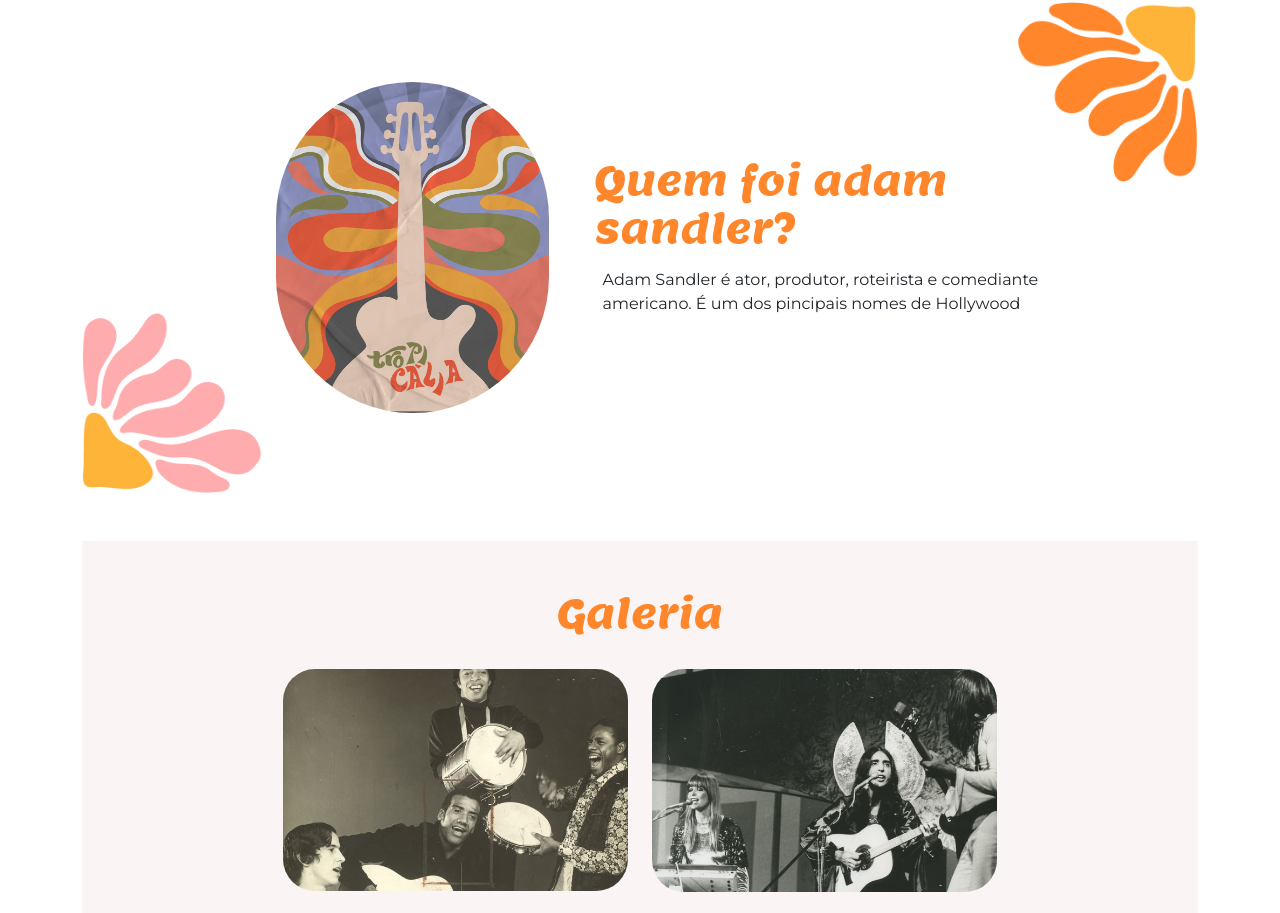
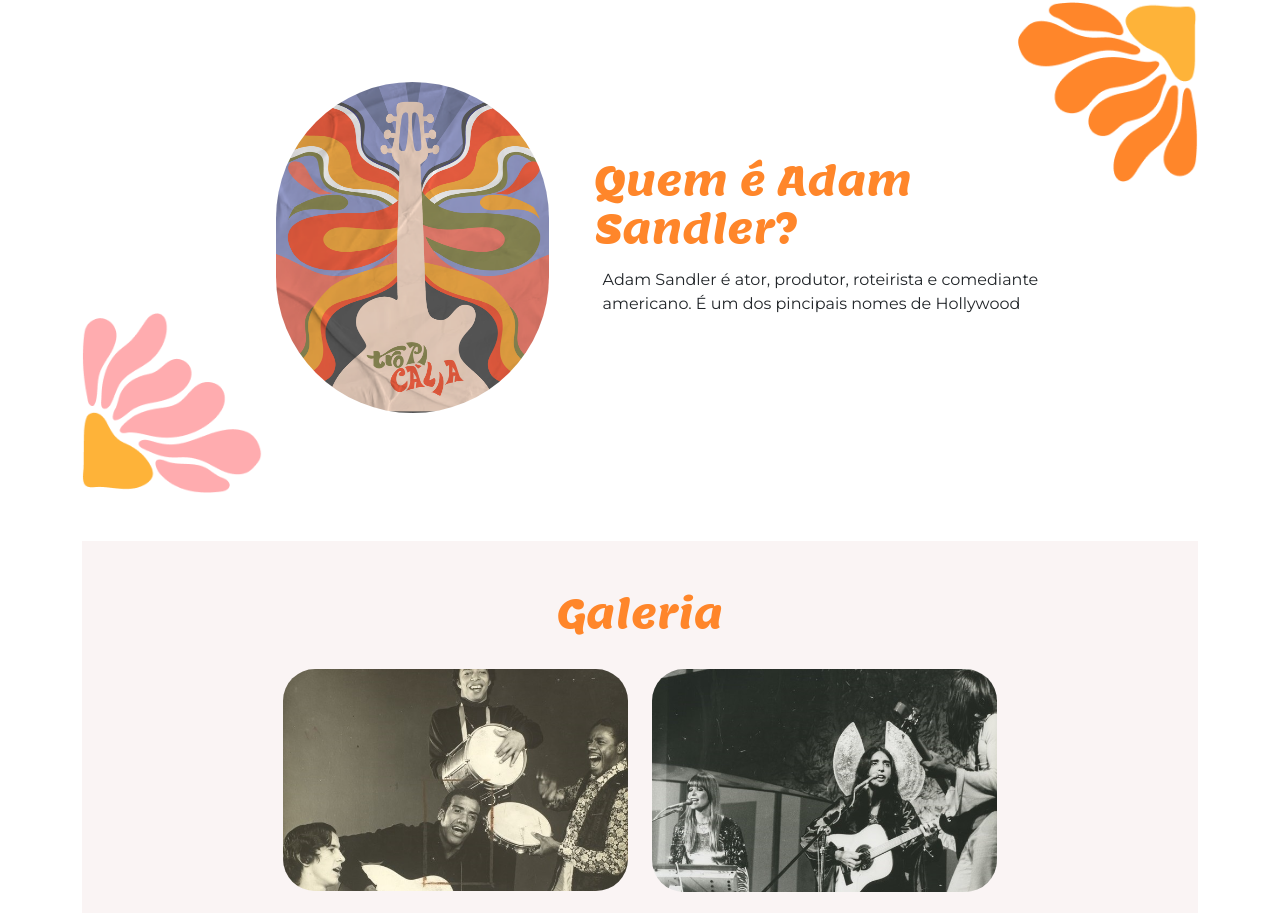
Before and after one commit to ferreiranicole/acessibiliodade22, a plain HTML site: page index.html in a window 1280 px wide. Shown: the part 1007-1920 px from the top of the page. Drawn offline with nearby package versions, Linux system fonts and the light colour scheme.

Commit message:
CONFIRMAR

```diff
--- a/index.html
+++ b/index.html
@@ -57,7 +57,7 @@
                     <img src="img/image (1).png" class="rounded-pill" width="273" height="331" loading="lazy">
                 </div>
                 <div class="col-5">
-                    <h2>Quem foi adam sandler?</h2>
+                    <h2>Quem é Adam Sandler?</h2>
                     <p class="p-2">Adam Sandler é ator, produtor, roteirista e comediante americano. É um dos pincipais nomes de Hollywood</p>
                 </div>
             </div>
```
